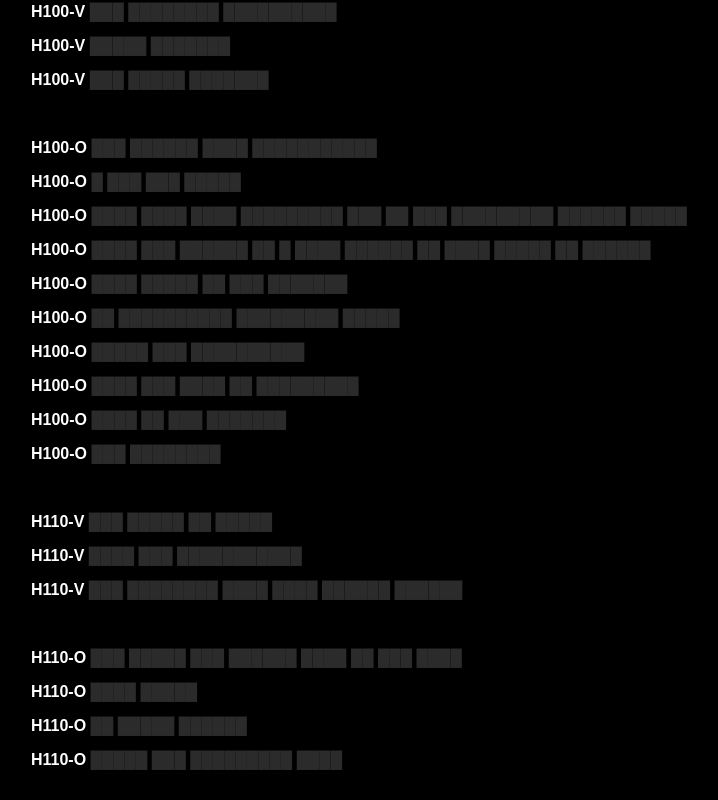
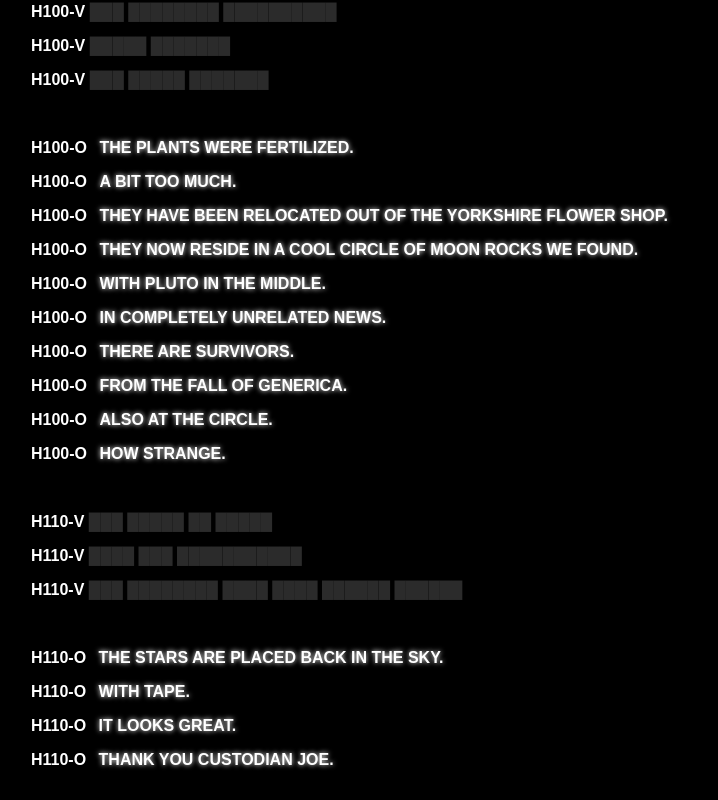
Before and after one commit to KetUnderscore/daseballreactfwontend, a React (Create React App) app: page /book in a window 1280 px wide. Shown: the part 3140-3940 px from the top of the page, without its empty margins (141-859 px from the left). Built offline with nearby package versions, Linux system fonts and the light colour scheme.

Commit message:
Book unredactions

```diff
--- a/src/pages/Book.js
+++ b/src/pages/Book.js
@@ -158,17 +158,17 @@ function Book() {
                 </div>
                 <br/>
                 {/* Section 13 */}
-                <div className="censored">
-                    <p>H100-O <span>███ ██████ ████ ███████████</span></p>
-                    <p>H100-O <span>█ ███ ███ █████</span></p>
-                    <p>H100-O <span>████ ████ ████ █████████ ███ ██ ███ █████████ ██████ █████</span></p>
-                    <p>H100-O <span>████ ███ ██████ ██ █ ████ ██████ ██ ████ █████ ██ ██████</span></p>
-                    <p>H100-O <span>████ █████ ██ ███ ███████</span></p>
-                    <p>H100-O <span>██ ██████████ █████████ █████</span></p>
-                    <p>H100-O <span>█████ ███ ██████████</span></p>
-                    <p>H100-O <span>████ ███ ████ ██ █████████</span></p>
-                    <p>H100-O <span>████ ██ ███ ███████</span></p>
-                    <p>H100-O <span>███ ████████</span></p>
+                <div className="uncensored">
+                    <p>H100-O <span>THE PLANTS WERE FERTILIZED.</span></p>
+                    <p>H100-O <span>A BIT TOO MUCH.</span></p>
+                    <p>H100-O <span>THEY HAVE BEEN RELOCATED OUT OF THE YORKSHIRE FLOWER SHOP.</span></p>
+                    <p>H100-O <span>THEY NOW RESIDE IN A COOL CIRCLE OF MOON ROCKS WE FOUND.</span></p>
+                    <p>H100-O <span>WITH PLUTO IN THE MIDDLE.</span></p>
+                    <p>H100-O <span>IN COMPLETELY UNRELATED NEWS.</span></p>
+                    <p>H100-O <span>THERE ARE SURVIVORS.</span></p>
+                    <p>H100-O <span>FROM THE FALL OF GENERICA.</span></p>
+                    <p>H100-O <span>ALSO AT THE CIRCLE.</span></p>
+                    <p>H100-O <span>HOW STRANGE.</span></p>
                 </div>
                 <br/>
                 {/* Section 14 */}
@@ -179,11 +179,11 @@ function Book() {
                 </div>
                 <br/>
                 {/* Section 15 */}
-                <div className="censored">
-                    <p>H110-O <span>███ █████ ███ ██████ ████ ██ ███ ████</span></p>
-                    <p>H110-O <span>████ █████</span></p>
-                    <p>H110-O <span>██ █████ ██████</span></p>
-                    <p>H110-O <span>█████ ███ █████████ ████</span></p>
+                <div className="uncensored">
+                    <p>H110-O <span>THE STARS ARE PLACED BACK IN THE SKY.</span></p>
+                    <p>H110-O <span>WITH TAPE.</span></p>
+                    <p>H110-O <span>IT LOOKS GREAT.</span></p>
+                    <p>H110-O <span>THANK YOU CUSTODIAN JOE.</span></p>
                 </div>
                 <br/>
                 {/* Section 16 */}
```
